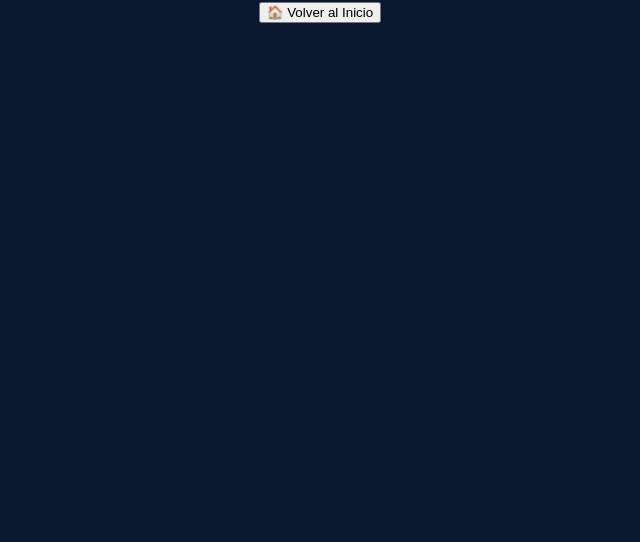
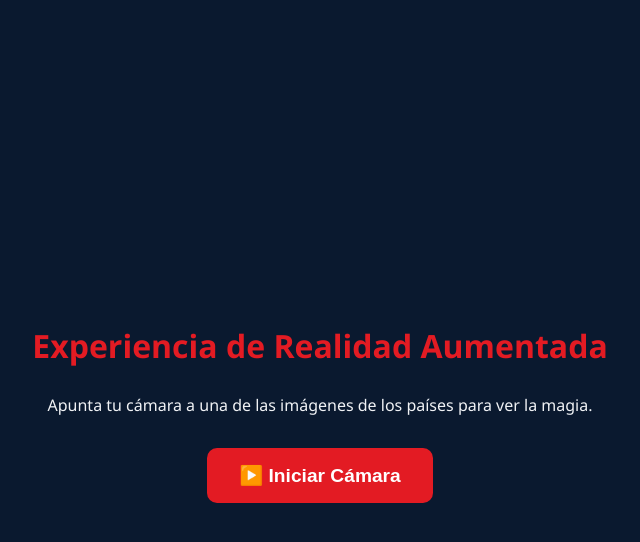
Before and after one commit to CesarIzk/PIMundial, a plain HTML site: page ar.html in a window 1280 px wide. Shown: the whole page, without its empty margins (320-960 px from the left). Drawn offline with Linux system fonts and the light colour scheme.

Commit message:
fix camara

```diff
--- a/ar.html
+++ b/ar.html
@@ -10,7 +10,13 @@
   <script src="https://cdn.jsdelivr.net/npm/mind-ar@1.2.5/dist/mindar-image-aframe.prod.js"></script>
 </head>
 <body>
-
+  <div id="start-overlay" class="start-overlay">
+    <div class="start-content">
+      <h2>Experiencia de Realidad Aumentada</h2>
+      <p>Apunta tu cámara a una de las imágenes de los países para ver la magia.</p>
+      <button id="start-button">▶️ Iniciar Cámara</button>
+    </div>
+  </div>
   <div class="ar-container">
     <a-scene
       id="ar-scene"
--- a/css/style.css
+++ b/css/style.css
@@ -635,3 +635,45 @@ footer {
   line-height: 1.6;
   text-align: justify;
 }
+
+/* =========================================
+   ESTILOS PARA PANTALLA DE INICIO AR
+   ========================================= */
+
+.start-overlay {
+  position: fixed;
+  top: 0;
+  left: 0;
+  width: 100%;
+  height: 100%;
+  background: var(--fondo-principal); /* Usa un color de tu paleta */
+  color: var(--texto-principal);
+  display: flex;
+  justify-content: center;
+  align-items: center;
+  text-align: center;
+  z-index: 3000;
+  padding: 1rem;
+}
+
+.start-content h2 {
+  font-size: 2rem;
+  color: var(--rojo-anfitrion);
+}
+
+#start-button {
+  background: var(--rojo-anfitrion);
+  color: var(--texto-oscuro);
+  border: none;
+  padding: 1rem 2rem;
+  font-size: 1.2rem;
+  font-weight: bold;
+  border-radius: 10px;
+  cursor: pointer;
+  margin-top: 1rem;
+  transition: transform 0.2s;
+}
+
+#start-button:hover {
+  transform: scale(1.05);
+}
--- a/js/ar-logic.js
+++ b/js/ar-logic.js
@@ -1,34 +1,29 @@
 // js/ar-logic.js
 
 document.addEventListener('DOMContentLoaded', async () => {
+  // Obtenemos todos los elementos del DOM
   const sceneEl = document.querySelector('#ar-scene');
   const infoPanel = document.getElementById('info-panel');
   const closeButton = document.getElementById('close-button');
+  const startOverlay = document.getElementById('start-overlay');
+  const startButton = document.getElementById('start-button');
 
-  // --- Carga de Datos ---
-  // Ahora cargamos la información desde nuestro archivo JSON
   let countryData = [];
   try {
     const response = await fetch('./js/ar-data.json');
     countryData = await response.json();
   } catch (error) {
     console.error("No se pudo cargar la información de AR:", error);
-    return;
   }
-  // --- Fin Carga de Datos ---
 
+  // --- Lógica para mostrar/ocultar el panel de información (sin cambios) ---
   const showInfoPanel = (index) => {
-    // Buscamos los datos en el array cargado usando el índice del target
     const data = countryData[index];
     if (!data) return;
-
-    // Actualiza el contenido del panel
     document.getElementById('info-title').textContent = data.title;
     document.getElementById('info-image').src = data.image;
     document.getElementById('info-video').src = data.video;
     document.getElementById('info-text').textContent = data.text;
-
-    // Muestra el panel
     infoPanel.style.display = 'flex';
     sceneEl.pause();
   };
@@ -37,23 +32,23 @@ document.addEventListener('DOMContentLoaded', async () => {
     infoPanel.style.display = 'none';
     const video = document.getElementById('info-video');
     video.pause();
-    video.currentTime = 0; // Reinicia el video al cerrar
+    video.currentTime = 0;
     sceneEl.play();
   };
 
-  // Evento cuando se encuentra un target
-  sceneEl.addEventListener('targetFound', event => {
-    const targetIndex = event.detail.targetIndex;
-    showInfoPanel(targetIndex);
-  });
-
-  closeButton.addEventListener('click', hideInfoPanel);
-
-  // Iniciar la detección una vez que todo esté listo
+  // --- Lógica de arranque (el cambio principal está aquí) ---
   const startAR = () => {
     const arSystem = sceneEl.systems["mindar-image-system"];
-    arSystem.start();
-  }
 
-  sceneEl.addEventListener('arReady', startAR);
+    // El evento de clic del usuario inicia el sistema de AR
+    startButton.addEventListener('click', () => {
+      startOverlay.style.display = 'none'; // Oculta la pantalla de inicio
+      arSystem.start(); // ¡Inicia la cámara!
+    });
+  };
+
+  // Añadimos los listeners
+  sceneEl.addEventListener('targetFound', event => showInfoPanel(event.detail.targetIndex));
+  closeButton.addEventListener('click', hideInfoPanel);
+  sceneEl.addEventListener('arReady', startAR); // Esperamos a que todo esté listo para activar el botón
 });
```
